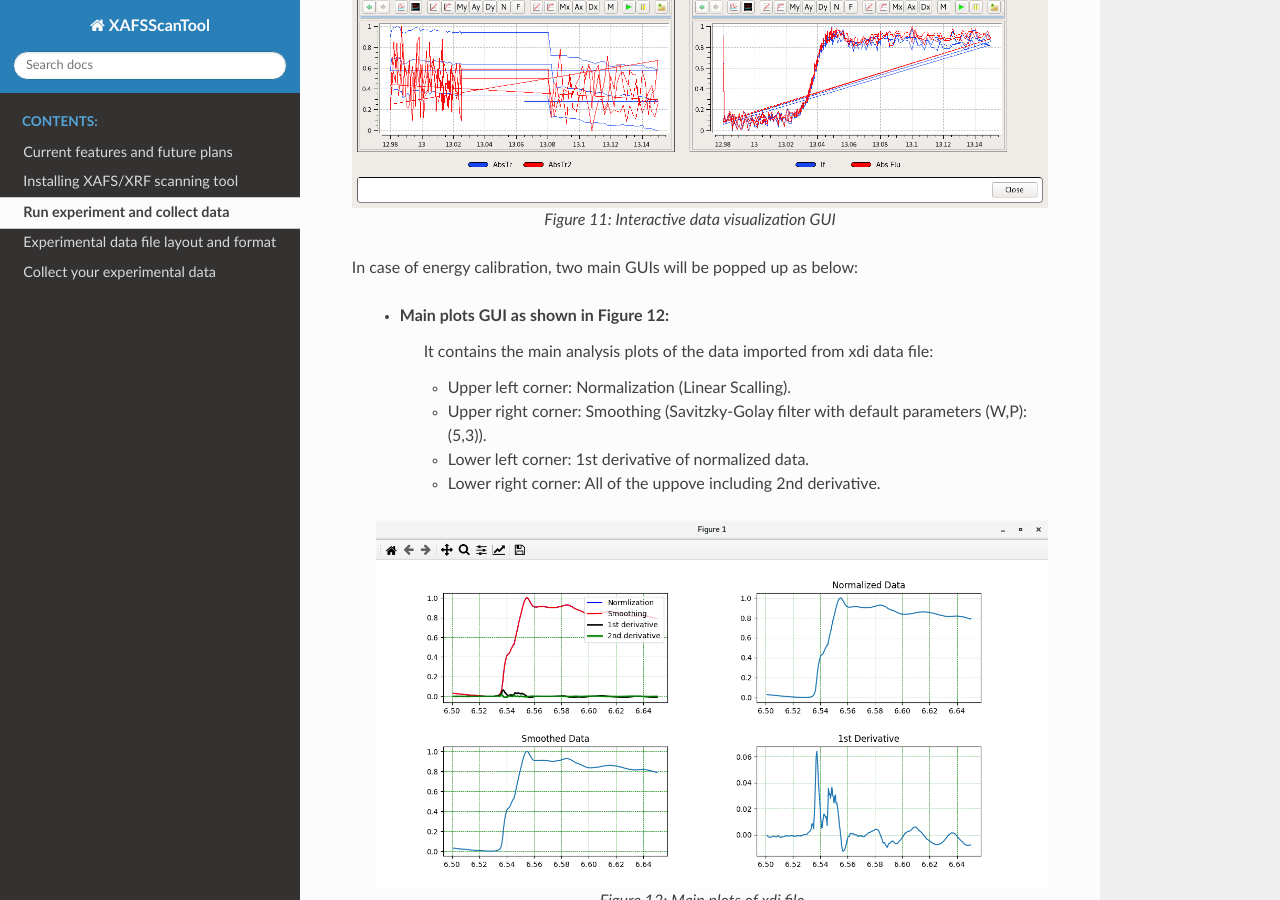
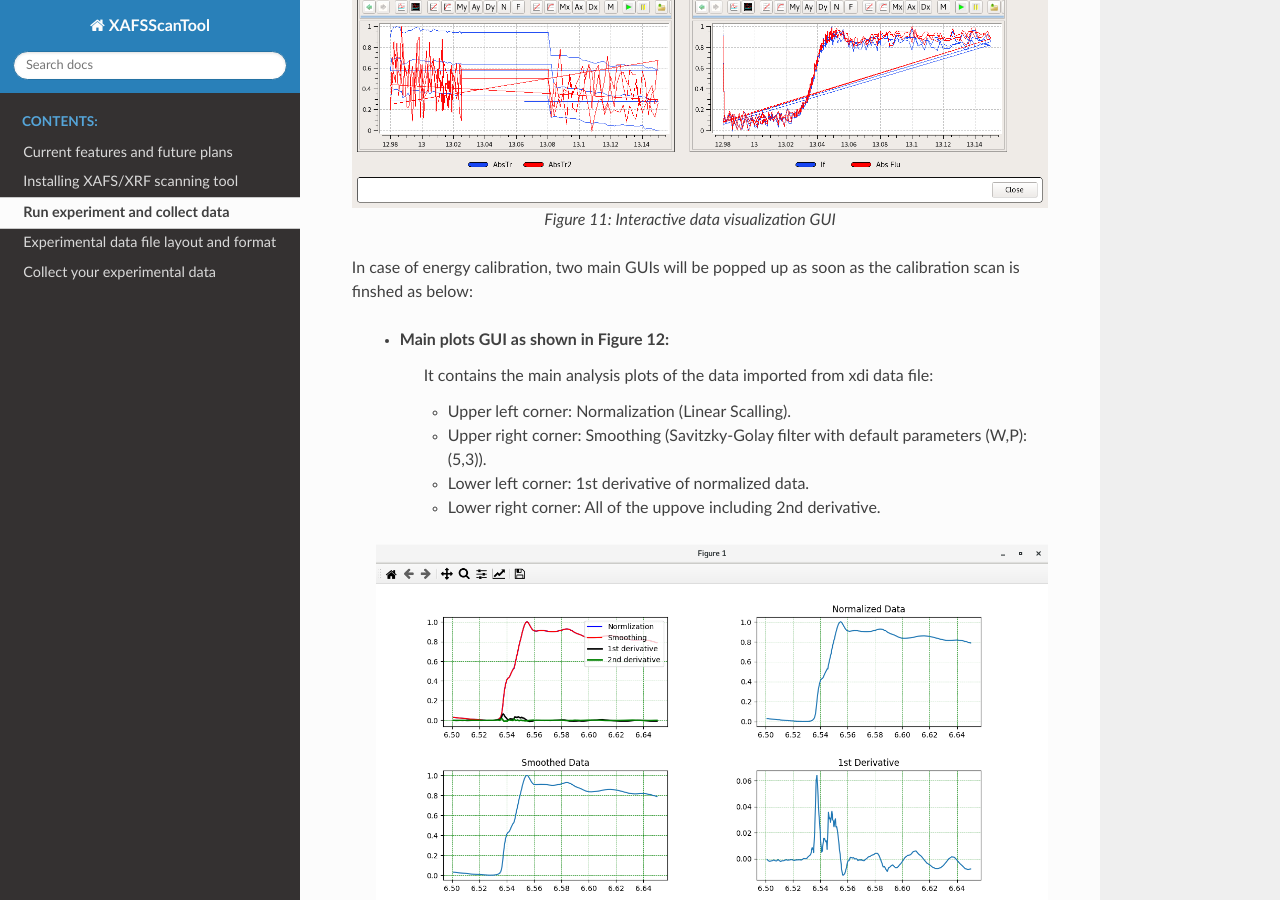
Before and after one commit to SESAME-Synchrotron/XAFSScanTool, a Sphinx documentation site: the page built from docs/source/runScan.rst, in a window 1280 px wide and 900 px high, scrolled down 10130 px. Built offline with Sphinx 7.4.7 and the Read the Docs theme 2.0.0, drawn with Linux system fonts in a browser that asks for light colours.

Commit message:
Update runScan.rst

```diff
--- a/docs/source/runScan.rst
+++ b/docs/source/runScan.rst
@@ -180,7 +180,7 @@ Once scan is started, interactive logs will be printed on the terminal showing e
 
    *Figure 11: Interactive data visualization GUI*
 
-In case of energy calibration, two main GUIs will be popped up as below:
+In case of energy calibration, two main GUIs will be popped up as soon as the calibration scan is finshed as below:
 
    - Main plots GUI as shown in Figure 12:
       It contains the main analysis plots of the data imported from xdi data file:
```
